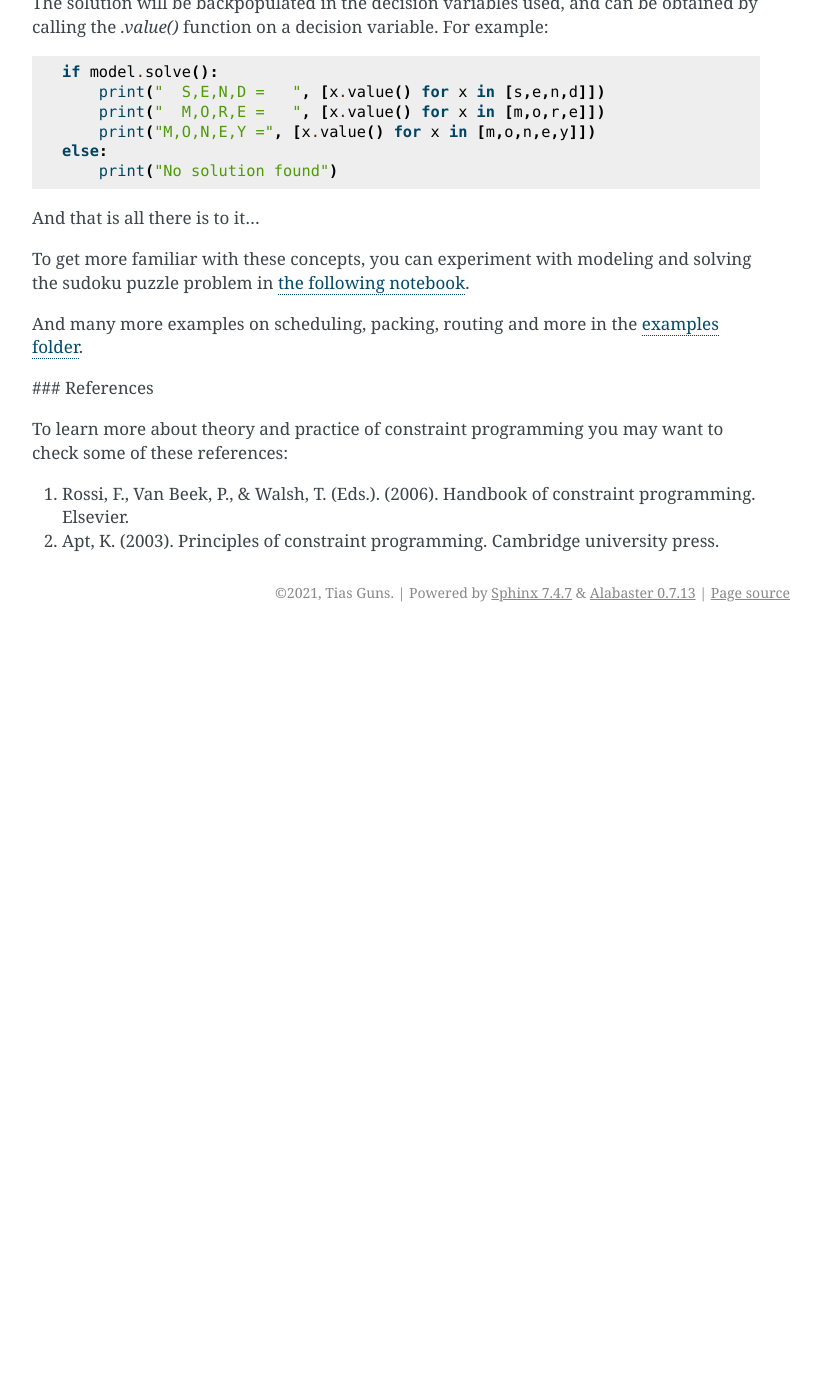
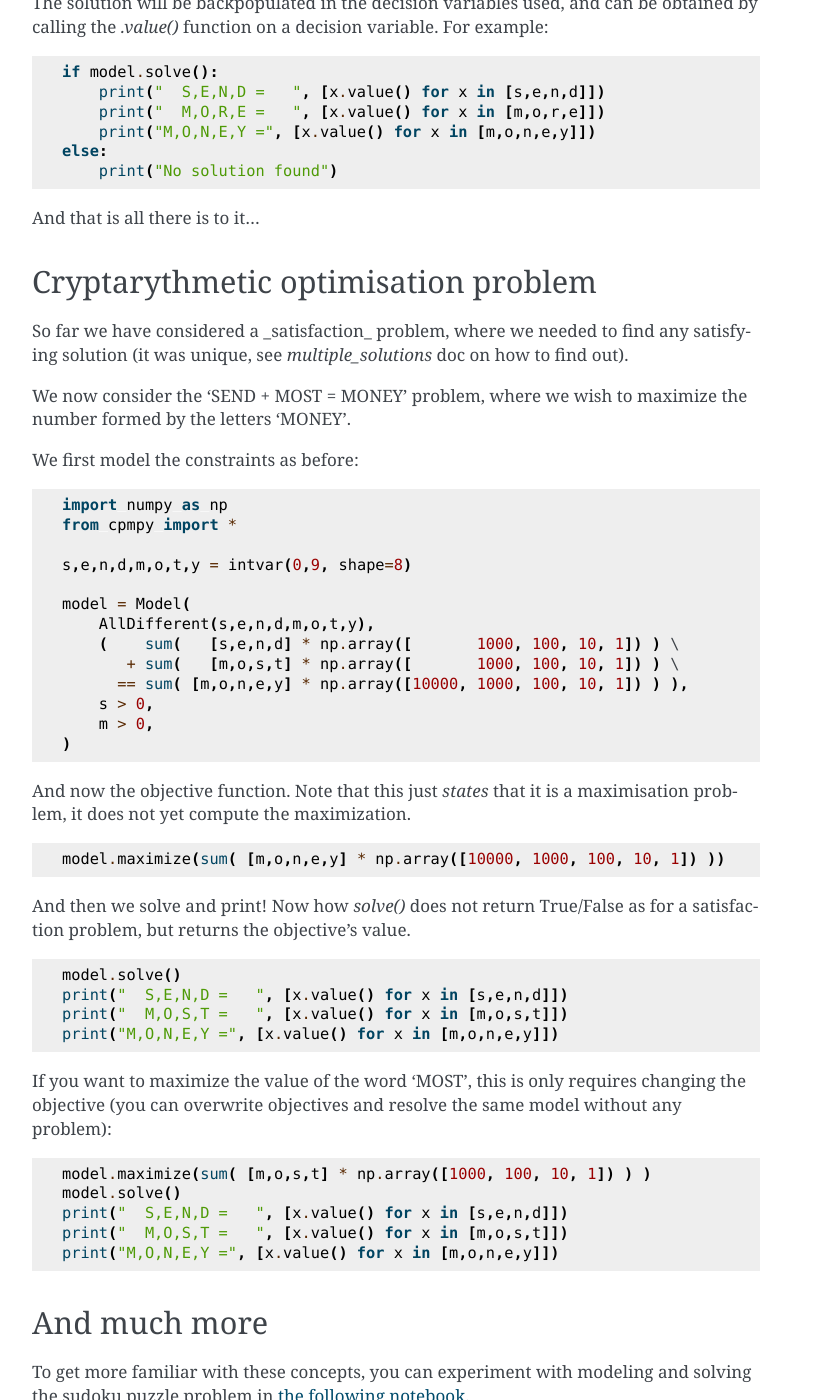
Before and after one commit to CPMpy/cpmpy, a Sphinx documentation site: the page built from docs/beginner_tutorial.rst, in a window 1280 px wide and 1400 px high, scrolled down 3111 px. Shown: the whole window, without its empty margins (320-1140 px from the left). Built offline with Sphinx 7.4.7, drawn with Linux system fonts in a browser that asks for light colours; before the commit the page ends 3743 px from its top, so only the background shows below that; some of the changed text lies outside the part shown.

Commit message:
doc: beginner tutorial add optimisation

```diff
--- a/docs/beginner_tutorial.rst
+++ b/docs/beginner_tutorial.rst
@@ -114,6 +114,60 @@ The solution will be backpopulated in the decision variables used, and can be ob
 
 And that is all there is to it...
 
+Cryptarythmetic optimisation problem
+------------------------------------
+
+So far we have considered a _satisfaction_ problem, where we needed to find any satisfying solution (it was unique, see `multiple_solutions` doc on how to find out).
+
+We now consider the 'SEND + MOST = MONEY' problem, where we wish to maximize the number formed by the letters 'MONEY'.
+
+We first model the constraints as before:
+
+.. code-block:: python
+
+    import numpy as np
+    from cpmpy import *
+
+    s,e,n,d,m,o,t,y = intvar(0,9, shape=8)
+
+    model = Model(
+        AllDifferent(s,e,n,d,m,o,t,y),
+        (    sum(   [s,e,n,d] * np.array([       1000, 100, 10, 1]) ) \
+           + sum(   [m,o,s,t] * np.array([       1000, 100, 10, 1]) ) \
+          == sum( [m,o,n,e,y] * np.array([10000, 1000, 100, 10, 1]) ) ),
+        s > 0,
+        m > 0,
+    )
+
+And now the objective function. Note that this just *states* that it is a maximisation problem, it does not yet compute the maximization.
+
+.. code-block:: python
+
+   model.maximize(sum( [m,o,n,e,y] * np.array([10000, 1000, 100, 10, 1]) ))
+
+And then we solve and print! Now how `solve()` does not return True/False as for a satisfaction problem, but returns the objective's value.
+
+.. code-block:: python
+
+    model.solve()
+    print("  S,E,N,D =   ", [x.value() for x in [s,e,n,d]])
+    print("  M,O,S,T =   ", [x.value() for x in [m,o,s,t]])
+    print("M,O,N,E,Y =", [x.value() for x in [m,o,n,e,y]])
+
+If you want to maximize the value of the word 'MOST', this is only requires changing the objective (you can overwrite objectives and resolve the same model without any problem):
+
+.. code-block:: python
+
+    model.maximize(sum( [m,o,s,t] * np.array([1000, 100, 10, 1]) ) )
+    model.solve()
+    print("  S,E,N,D =   ", [x.value() for x in [s,e,n,d]])
+    print("  M,O,S,T =   ", [x.value() for x in [m,o,s,t]])
+    print("M,O,N,E,Y =", [x.value() for x in [m,o,n,e,y]])
+
+
+And much more
+-------------
+
 To get more familiar with these concepts, you can experiment with modeling and solving the sudoku puzzle problem in `the following notebook <https://github.com/CPMpy/cpmpy/blob/master/examples/quickstart_sudoku.ipynb>`_.
 
 And many more examples on scheduling, packing, routing and more in the `examples folder <https://github.com/CPMpy/cpmpy/blob/master/examples/>`_.
```
